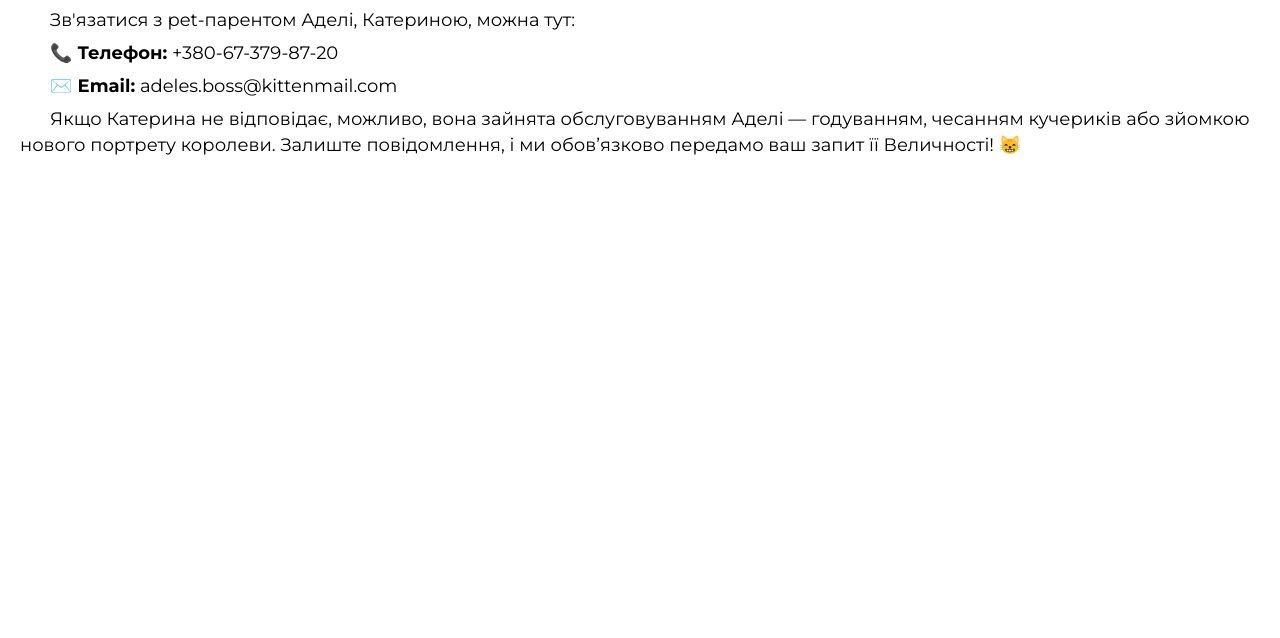
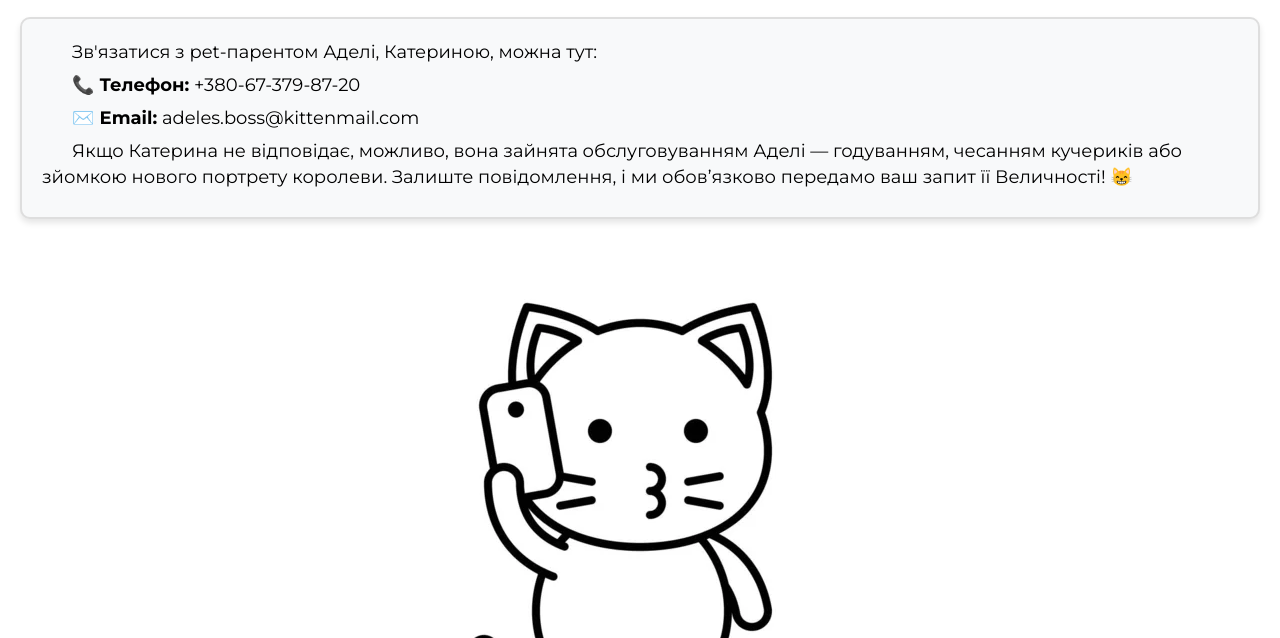
Before and after one commit to KkaterynaK/Adele-project, a plain HTML site: page pages/contact.html in a window 1280 px wide. Shown: the part 162-800 px from the top of the page. Drawn offline with Linux system fonts and the light colour scheme.

Commit message:
contact page update

```diff
--- a/styles/main.css
+++ b/styles/main.css
@@ -111,11 +111,27 @@ h1 {
     width: 20%;
     padding: 3px;
 }
+
 .main-gallery-photo img {
     width: 100%;
     height: 100%;
 }
 
+.contact-section {
+    background-color: #f8f9fa;
+    border: 2px solid #dedede;
+    border-radius: 10px;
+    padding: 20px;
+    margin: 20px auto;
+    box-shadow: 0 4px 6px rgba(0, 0, 0, 0.1);
+}
+.contact-picture {
+    text-align: center;
+}
+.contact-picture img {
+    width: auto;
+    max-width: 100%;
+}
 @media (width < 992px) {
     .main-gallery-photo {
         width: 25%;
```
Also changed, not shown: photo/photo24.jpg (added).
